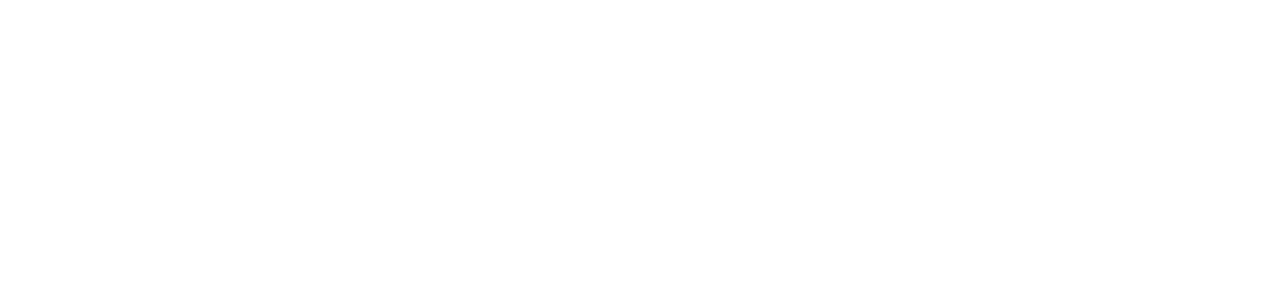
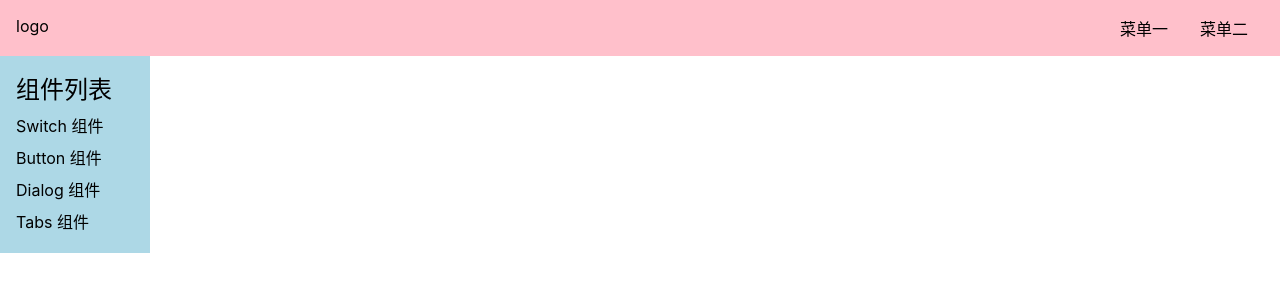
Before and after one commit to xjy1907/halo-ui, a Vue app in the folder halo-ui-1/: page /#/doc/switch in a window 1280 px wide. Before the commit this address had no page. Shown: the top 300 px of the page. Built offline with nearby package versions, Linux system fonts and the light colour scheme.

Commit message:
实现手机端路由切换后隐藏 aside

```diff
--- a/halo-ui-1/src/App.vue
+++ b/halo-ui-1/src/App.vue
@@ -1,12 +1,24 @@
 <script lang="ts" >
 import { provide,ref } from 'vue';
+import { router } from './router';
 
 export default {
   setup() {
+    const width = document.documentElement.clientWidth;
     const asideVisible = ref(true)
     provide('asideVisible',asideVisible)
+    router.afterEach(()=>{
+      if(width <= 500){
+        asideVisible!.value = false
+      }
+
+    })
   }
+
+
 }
+
+
 </script>
 
 <template>
--- /dev/null
+++ b/halo-ui-1/src/components/SwitchDoc.vue
@@ -0,0 +1,13 @@
+<template>
+  <div>switch 文档</div>
+</template>
+
+<script lang="ts">
+export default {
+
+}
+</script>
+
+<style scoped>
+
+</style>
--- a/halo-ui-1/src/components/TopNav.vue
+++ b/halo-ui-1/src/components/TopNav.vue
@@ -15,11 +15,10 @@
 export default {
     setup() {
         const asideVisible = inject<Ref<boolean>>('asideVisible');
-        console.log(asideVisible?.value);
+
         const toggleAside = () => {
-            console.log(1)
             asideVisible!.value = !asideVisible?.value
-            console.log(`切换后的value：${asideVisible?.value}`)
+
         }
         return {
             toggleAside
--- a/halo-ui-1/src/main.ts
+++ b/halo-ui-1/src/main.ts
@@ -1,15 +1,9 @@
 import { createApp } from 'vue'
-import {createRouter,createWebHashHistory} from 'vue-router'
+import {router} from './router'
 
 import './index.scss'
 import App from './App.vue'
 
-const router = createRouter({
-    history: createWebHashHistory(),
-    routes: [
-        {path: '/',component:()=>import('./views/Home.vue')},
-        {path: '/doc',component:()=>import('./views/Doc.vue')}
-    ]
-})
+
 
 createApp(App).use(router).mount('#app')
--- /dev/null
+++ b/halo-ui-1/src/router.ts
@@ -0,0 +1,13 @@
+import {createRouter,createWebHashHistory} from 'vue-router'
+
+
+
+export const router = createRouter({
+    history: createWebHashHistory(),
+    routes: [
+        {path: '/',component:()=>import('./views/Home.vue')},
+        {path: '/doc',component:()=>import('./views/Doc.vue'),
+        children:[{path:'switch',component:()=>import('./components/SwitchDoc.vue')}]
+    }
+    ]
+})
--- a/halo-ui-1/src/views/Doc.vue
+++ b/halo-ui-1/src/views/Doc.vue
@@ -7,12 +7,14 @@
             <h2>组件列表</h2>
             <ol>
                 <li><router-link to="/doc/switch">Switch 组件</router-link></li>
-                <li><router-link to="/doc/switch">Button 组件</router-link></li>
-                <li><router-link to="/doc/switch">Dialog 组件</router-link></li>
-                <li><router-link to="/doc/switch">Tabs 组件</router-link></li>
+                <li><router-link to="/doc/button">Button 组件</router-link></li>
+                <li><router-link to="/doc/dialog">Dialog 组件</router-link></li>
+                <li><router-link to="/doc/tabs">Tabs 组件</router-link></li>
             </ol>
         </aside>
-        <main>主内容区</main>
+        <main>
+            <router-view></router-view>
+        </main>
 
     </div>
     </div>
@@ -21,6 +23,8 @@
 <script lang="ts">
 import { inject, Ref } from 'vue';
 import TopNav from '../components/TopNav.vue'
+
+
 export default {
     components: {
         TopNav
@@ -28,7 +32,7 @@
     setup() {
         const asideVisible = inject<Ref<boolean>>('asideVisible')
 
-            return {
+    return {
                 asideVisible
             }
     }
```
